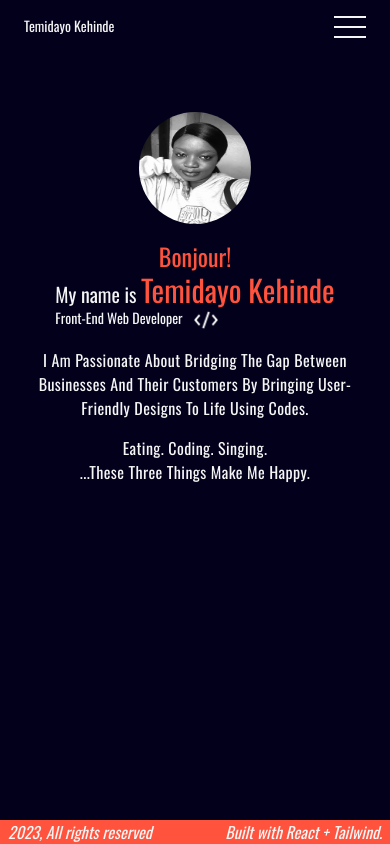
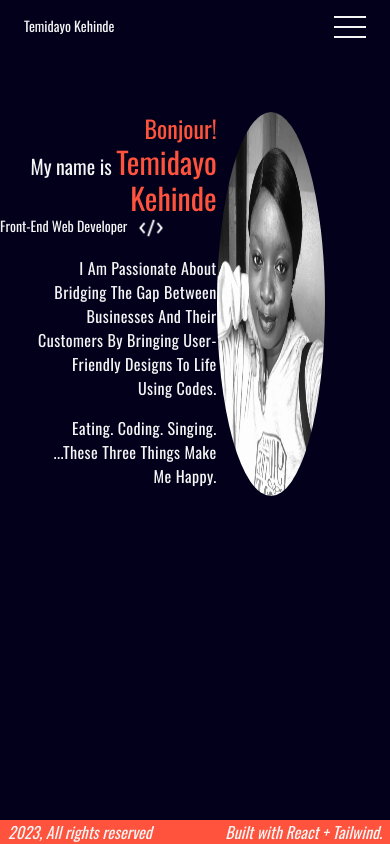
Before and after one commit to Temidayo24/my_portfolio, a React (Create React App) app: page / in a window 390 px wide. Built offline with nearby package versions, Linux system fonts and the light colour scheme.

Commit message:
worked on responsiveness

```diff
--- a/src/Pages/Home.js
+++ b/src/Pages/Home.js
@@ -24,11 +24,12 @@ const Home = () => {
   return (
     <div className="bg-blue-centric w-full m-0 text-eggshell h-screen flex flex-col justify-between">
       <Header />
-      <div className="text-eggshell pt-28 w-full flex flex-col gap-8 justify-between self-center">
-        <div className="flex flex-col w-full items-center self-center justify-between gap-4">
-          <img src={img} className="w-28 h-28 rounded-full  animate-wiggle " />
-          <div className="flex flex-col text-center justify-center ">
-            <p className="large:text-2xl text-xl flex-col w-full text-center">
+      <div className="text-eggshell pt-28 w-5/6 ">
+        <div className="m-auto ">
+          <img src={img} className="w-2/6 h-96 float-right rounded-full  animate-wiggle " />
+          <div className="flex flex-col gap-4 justify-center">
+            <div className="flex flex-col justify-center ">
+              <p className="large:text-2xl text-xl flex-col w-full text-right">
                 <span className=" text-coral text-2xl large:text-3xl">
                   {texts[currentTextIndex]}{" "}
                 </span>
@@ -43,8 +44,8 @@ const Home = () => {
                 <img src={tag} className="inline large:w-10 pl-2 w-8" />
               </span>
             </div>
-          <div className="tracking-wide capitalize text-center w-5/6 large:w-3/6 large:text-lg">
-            <p className="pb-4">
+            <div className="tracking-wide capitalize text-right w-5/6 large:text-lg flex flex-col gap-4 self-end">
+              <p className="text-right">
                 I am <span className="">passionate</span> about bridging the gap
                 between businesses and their customers by bringing{" "}
                 <span className=" "> user-friendly designs</span> to life using{" "}
@@ -52,7 +53,8 @@ const Home = () => {
               </p>
               <p>
                 <span className="">
-                Eating. <span className="text-eggshell">Coding. </span> Singing.
+                  Eating. <span className="text-eggshell">Coding. </span>{" "}
+                  Singing.
                 </span>
                 <br />
                 ...These three things make me happy.
@@ -60,7 +62,8 @@ const Home = () => {
             </div>
           </div>
         </div>
-      <Footer/>
+      </div>
+      <Footer />
     </div>
   );
 };
```
Lines whose indentation alone changed are shown as unchanged.
